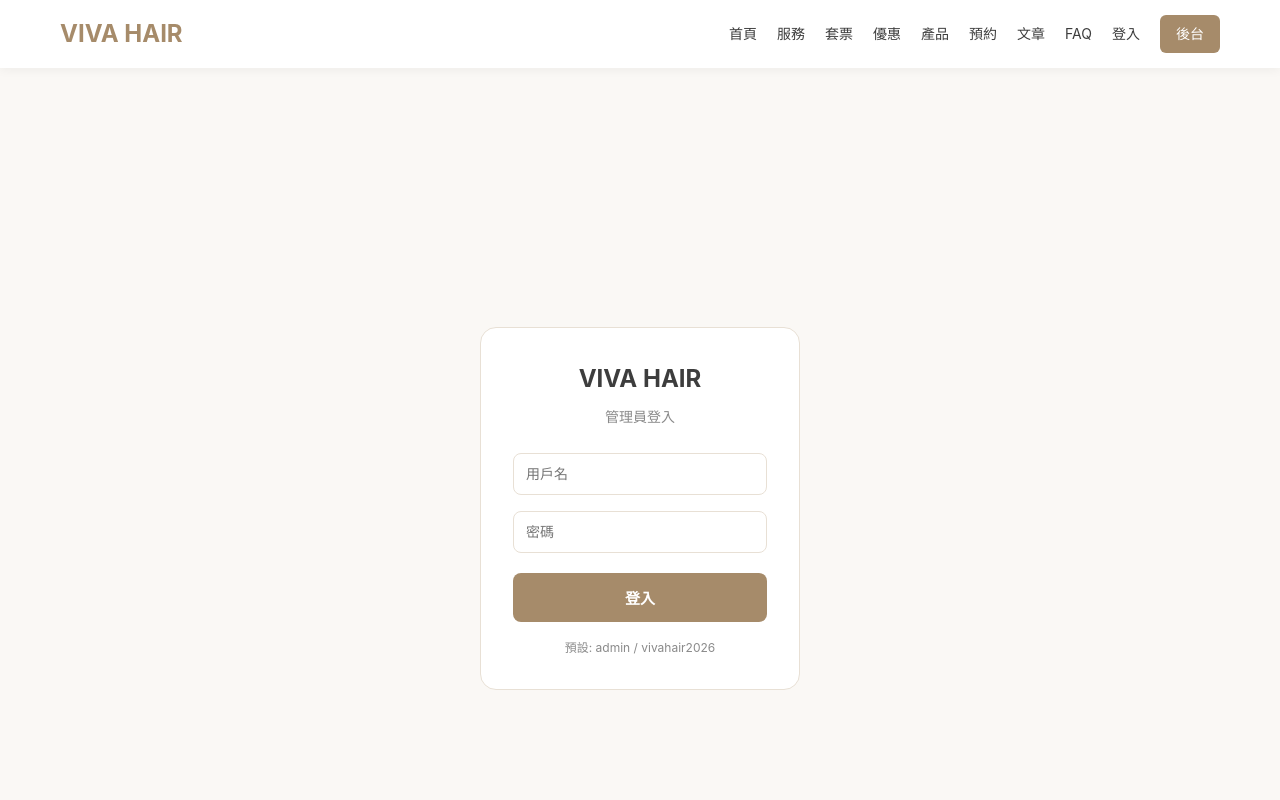
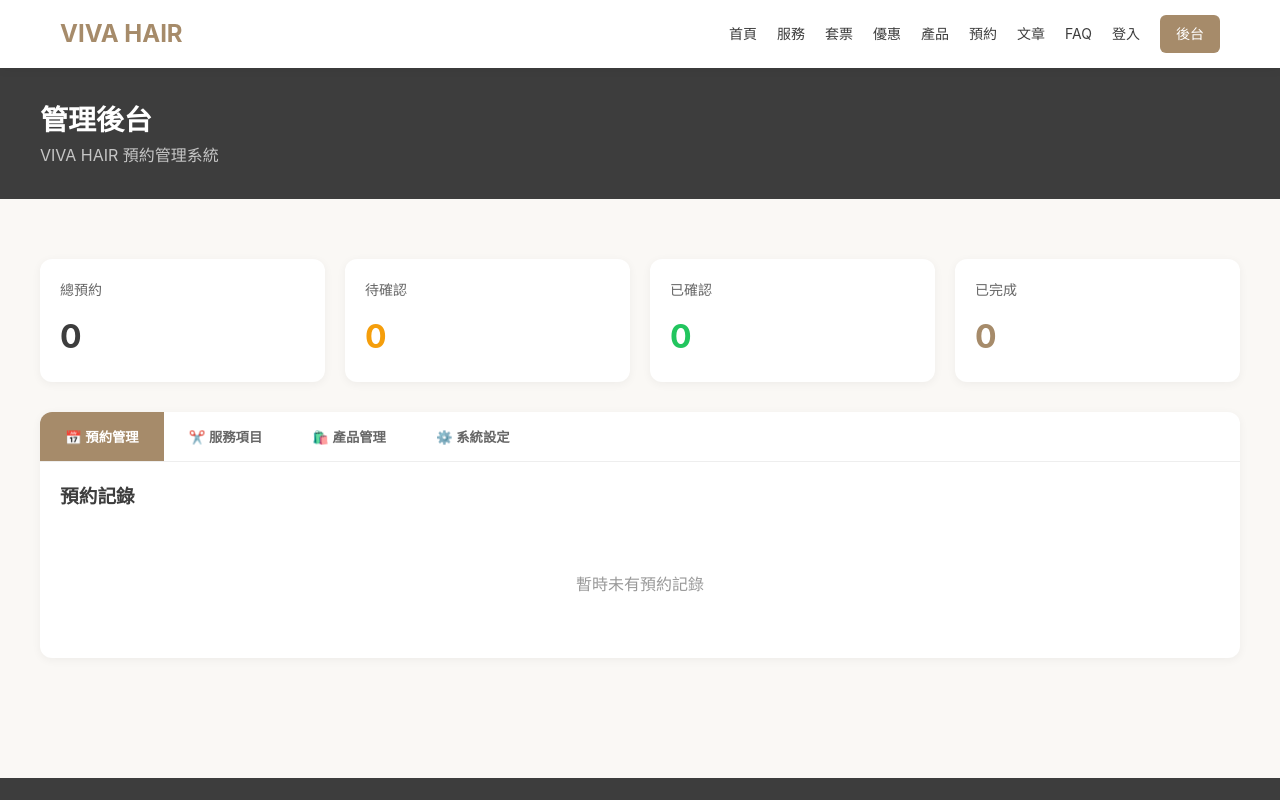
Before and after one commit to PANDORASPA/Hair-salon, a Next.js app: page /admin in a window 1280 px wide. Shown: the top 800 px of the page. Built offline with nearby package versions, Linux system fonts and the light colour scheme.

Commit message:
Update page.js

```diff
--- a/app/admin/page.js
+++ b/app/admin/page.js
@@ -1,257 +1,162 @@
 'use client'
 
-import { useState } from 'react'
-
-const ADMIN_USER = 'admin'
-const ADMIN_PASS = 'vivahair2026'
+import { useState, useEffect } from 'react'
 
 export default function Admin() {
-  const [isLoggedIn, setIsLoggedIn] = useState(false)
-  const [username, setUsername] = useState('')
-  const [password, setPassword] = useState('')
-  const [error, setError] = useState('')
-  const [tab, setTab] = useState('dashboard')
+  const [bookings, setBookings] = useState([])
+  const [activeTab, setActiveTab] = useState('bookings')
 
-  const services = [
-    { id: 'cut', name: '剪髮', price: 280, duration: 60, emoji: '✂️', active: true },
-    { id: 'color', name: '染髮', price: 680, duration: 120, emoji: '🎨', active: true },
-    { id: 'perm', name: '燙髮', price: 880, duration: 150, emoji: '💇', active: true },
-    { id: 'treatment', name: '護髮', price: 380, duration: 60, emoji: '🧴', active: true },
-  ]
+  useEffect(() => {
+    const storedBookings = JSON.parse(localStorage.getItem('viva_bookings') || '[]')
+    setBookings(storedBookings.reverse())
+  }, [])
 
-  const staff = [
-    { id: 'mark', name: 'Mark', title: '創意總監', emoji: '👨‍💼', active: true },
-    { id: 'sophia', name: 'Sophia', title: '高級髮型師', emoji: '👩‍💼', active: true },
-  ]
-
-  const tickets = [
-    { id: 'basic', name: 'Basic套餐', price: 680, original: 860, visits: 2, active: true },
-    { id: 'premium', name: 'Premium套餐', price: 1280, original: 1680, visits: 2, active: true },
-  ]
-
-  const bookings = [
-    { id: 'BK001', service: '剪髮', staff: 'Mark', date: '2026-03-15', time: '14:00', phone: '9123 4567', status: 'pending', name: '陳先生' },
-    { id: 'BK002', service: '染髮', staff: 'Sophia', date: '2026-03-16', time: '10:00', phone: '9876 5432', status: 'confirmed', name: '李小姐' },
-  ]
-
-  const handleLogin = (e) => {
-    e.preventDefault()
-    if (username === ADMIN_USER && password === ADMIN_PASS) {
-      setIsLoggedIn(true)
-      setError('')
-    } else {
-      setError('用戶名或密碼錯誤')
-    }
-  }
-
-  if (!isLoggedIn) {
-    return (
-      <div style={{ paddingTop: '80px', minHeight: '100vh', background: '#FAF8F5', display: 'flex', alignItems: 'center', justifyContent: 'center' }}>
-        <div style={{ width: '100%', maxWidth: '360px', padding: '20px' }}>
-          <div style={{ background: '#fff', borderRadius: '16px', padding: '32px', border: '1px solid #E8E0D5' }}>
-            <h2 style={{ textAlign: 'center', marginBottom: '8px', color: '#3D3D3D' }}>VIVA HAIR</h2>
-            <p style={{ textAlign: 'center', color: '#8A8A8A', marginBottom: '24px', fontSize: '14px' }}>管理員登入</p>
-            {error && <div style={{ background: '#ffebee', color: '#F44336', padding: '12px', borderRadius: '8px', marginBottom: '16px', fontSize: '14px' }}>{error}</div>}
-            <form onSubmit={handleLogin}>
-              <div style={{ marginBottom: '16px' }}>
-                <input type="text" placeholder="用戶名" value={username} onChange={(e) => setUsername(e.target.value)} style={{ width: '100%', padding: '12px', border: '1px solid #E8E0D5', borderRadius: '8px', fontSize: '14px' }} />
-              </div>
-              <div style={{ marginBottom: '20px' }}>
-                <input type="password" placeholder="密碼" value={password} onChange={(e) => setPassword(e.target.value)} style={{ width: '100%', padding: '12px', border: '1px solid #E8E0D5', borderRadius: '8px', fontSize: '14px' }} />
-              </div>
-              <button type="submit" style={{ width: '100%', padding: '14px', background: '#A68B6A', color: '#fff', border: 'none', borderRadius: '8px', fontSize: '15px', fontWeight: '600', cursor: 'pointer' }}>登入</button>
-            </form>
-            <p style={{ textAlign: 'center', marginTop: '16px', fontSize: '12px', color: '#8A8A8A' }}>預設: admin / vivahair2026</p>
-          </div>
-        </div>
-      </div>
-    )
+  const stats = {
+    totalBookings: bookings.length,
+    pending: bookings.filter(b => b.status === 'pending').length,
+    confirmed: bookings.filter(b => b.status === 'confirmed').length,
+    completed: bookings.filter(b => b.status === 'completed').length,
   }
 
   return (
-    <div style={{ paddingTop: '80px', minHeight: '100vh', background: '#FAF8F5' }}>
-      <div style={{ background: '#A68B6A', padding: '20px', display: 'flex', justifyContent: 'space-between', alignItems: 'center' }}>
-        <h1 style={{ color: '#fff', fontSize: '24px', fontWeight: 400 }}>VIVA HAIR 管理後台</h1>
-        <button onClick={() => setIsLoggedIn(false)} style={{ padding: '8px 16px', background: 'rgba(255,255,255,0.2)', color: '#fff', border: 'none', borderRadius: '6px', cursor: 'pointer', fontSize: '13px' }}>登出</button>
+    <>
+      <section style={{ padding: '30px 0', background: '#3D3D3D', color: '#fff' }}>
+        <div className="container">
+          <h1 style={{ fontSize: '28px' }}>管理後台</h1>
+          <p style={{ opacity: 0.7 }}>VIVA HAIR 預約管理系統</p>
+        </div>
+      </section>
+
+      <section className="section">
+        <div className="container">
+          <div style={{ display: 'grid', gridTemplateColumns: 'repeat(4, 1fr)', gap: '20px', marginBottom: '30px' }}>
+            <div style={{ background: '#fff', padding: '20px', borderRadius: '12px', boxShadow: '0 2px 10px rgba(0,0,0,0.05)' }}>
+              <div style={{ fontSize: '14px', color: '#666', marginBottom: '10px' }}>總預約</div>
+              <div style={{ fontSize: '32px', fontWeight: 700, color: '#3D3D3D' }}>{stats.totalBookings}</div>
+            </div>
+            <div style={{ background: '#fff', padding: '20px', borderRadius: '12px', boxShadow: '0 2px 10px rgba(0,0,0,0.05)' }}>
+              <div style={{ fontSize: '14px', color: '#666', marginBottom: '10px' }}>待確認</div>
+              <div style={{ fontSize: '32px', fontWeight: 700, color: '#f59e0b' }}>{stats.pending}</div>
+            </div>
+            <div style={{ background: '#fff', padding: '20px', borderRadius: '12px', boxShadow: '0 2px 10px rgba(0,0,0,0.05)' }}>
+              <div style={{ fontSize: '14px', color: '#666', marginBottom: '10px' }}>已確認</div>
+              <div style={{ fontSize: '32px', fontWeight: 700, color: '#22c55e' }}>{stats.confirmed}</div>
+            </div>
+            <div style={{ background: '#fff', padding: '20px', borderRadius: '12px', boxShadow: '0 2px 10px rgba(0,0,0,0.05)' }}>
+              <div style={{ fontSize: '14px', color: '#666', marginBottom: '10px' }}>已完成</div>
+              <div style={{ fontSize: '32px', fontWeight: 700, color: '#A68B6A' }}>{stats.completed}</div>
+            </div>
           </div>
 
-      <div style={{ maxWidth: '1400px', margin: '0 auto', padding: '20px' }}>
-        <div style={{ display: 'flex', gap: '8px', marginBottom: '20px', overflowX: 'auto', paddingBottom: '10px' }}>
-          <button onClick={() => setTab('dashboard')} style={{ padding: '10px 16px', background: tab === 'dashboard' ? '#A68B6A' : '#fff', color: tab === 'dashboard' ? '#fff' : '#3D3D3D', border: '1px solid #E8E0D5', borderRadius: '8px', cursor: 'pointer', fontSize: '13px' }}>Dashboard</button>
-          <button onClick={() => setTab('bookings')} style={{ padding: '10px 16px', background: tab === 'bookings' ? '#A68B6A' : '#fff', color: tab === 'bookings' ? '#fff' : '#3D3D3D', border: '1px solid #E8E0D5', borderRadius: '8px', cursor: 'pointer', fontSize: '13px' }}>預約</button>
-          <button onClick={() => setTab('services')} style={{ padding: '10px 16px', background: tab === 'services' ? '#A68B6A' : '#fff', color: tab === 'services' ? '#fff' : '#3D3D3D', border: '1px solid #E8E0D5', borderRadius: '8px', cursor: 'pointer', fontSize: '13px' }}>服務</button>
-          <button onClick={() => setTab('staff')} style={{ padding: '10px 16px', background: tab === 'staff' ? '#A68B6A' : '#fff', color: tab === 'staff' ? '#fff' : '#3D3D3D', border: '1px solid #E8E0D5', borderRadius: '8px', cursor: 'pointer', fontSize: '13px' }}>員工</button>
-          <button onClick={() => setTab('tickets')} style={{ padding: '10px 16px', background: tab === 'tickets' ? '#A68B6A' : '#fff', color: tab === 'tickets' ? '#fff' : '#3D3D3D', border: '1px solid #E8E0D5', borderRadius: '8px', cursor: 'pointer', fontSize: '13px' }}>套票</button>
-          <button onClick={() => setTab('settings')} style={{ padding: '10px 16px', background: tab === 'settings' ? '#A68B6A' : '#fff', color: tab === 'settings' ? '#fff' : '#3D3D3D', border: '1px solid #E8E0D5', borderRadius: '8px', cursor: 'pointer', fontSize: '13px' }}>設定</button>
+          <div style={{ background: '#fff', borderRadius: '12px', boxShadow: '0 2px 10px rgba(0,0,0,0.05)', overflow: 'hidden' }}>
+            <div style={{ display: 'flex', borderBottom: '1px solid #eee' }}>
+              {['bookings', 'services', 'products', 'settings'].map(tab => (
+                <button
+                  key={tab}
+                  onClick={() => setActiveTab(tab)}
+                  style={{
+                    padding: '15px 25px',
+                    background: activeTab === tab ? '#A68B6A' : 'transparent',
+                    color: activeTab === tab ? '#fff' : '#666',
+                    border: 'none',
+                    cursor: 'pointer',
+                    fontWeight: 600
+                  }}
+                >
+                  {tab === 'bookings' && '📅 '}
+                  {tab === 'services' && '✂️ '}
+                  {tab === 'products' && '🛍️ '}
+                  {tab === 'settings' && '⚙️ '}
+                  {tab === 'bookings' && '預約管理'}
+                  {tab === 'services' && '服務項目'}
+                  {tab === 'products' && '產品管理'}
+                  {tab === 'settings' && '系統設定'}
+                </button>
+              ))}
             </div>
 
-        <div style={{ background: '#fff', borderRadius: '16px', padding: '24px', border: '1px solid #E8E0D5' }}>
-
-          {tab === 'dashboard' && (
+            <div style={{ padding: '20px' }}>
+              {activeTab === 'bookings' && (
                 <>
-              <h2 style={{ marginBottom: '20px', fontSize: '20px' }}>數據概覽</h2>
-              <div style={{ display: 'grid', gridTemplateColumns: 'repeat(auto-fit, minmax(200px, 1fr))', gap: '16px' }}>
-                <div style={{ background: '#FAF8F5', padding: '20px', borderRadius: '12px', textAlign: 'center' }}>
-                  <div style={{ fontSize: '32px', color: '#A68B6A', fontWeight: '700' }}>2</div>
-                  <div style={{ fontSize: '14px', color: '#6B6B6B' }}>今日預約</div>
-                </div>
-                <div style={{ background: '#FAF8F5', padding: '20px', borderRadius: '12px', textAlign: 'center' }}>
-                  <div style={{ fontSize: '32px', color: '#FF9800', fontWeight: '700' }}>1</div>
-                  <div style={{ fontSize: '14px', color: '#6B6B6B' }}>待確認</div>
-                </div>
-                <div style={{ background: '#FAF8F5', padding: '20px', borderRadius: '12px', textAlign: 'center' }}>
-                  <div style={{ fontSize: '32px', color: '#4CAF50', fontWeight: '700' }}>4</div>
-                  <div style={{ fontSize: '14px', color: '#6B6B6B' }}>服務項目</div>
-                </div>
-              </div>
-            </>
-          )}
-
-          {tab === 'bookings' && (
-            <>
-              <h2 style={{ marginBottom: '20px', fontSize: '20px' }}>預約管理</h2>
+                  <h3 style={{ marginBottom: '20px' }}>預約記錄</h3>
+                  {bookings.length === 0 ? (
+                    <p style={{ color: '#999', textAlign: 'center', padding: '40px' }}>暫時未有預約記錄</p>
+                  ) : (
+                    <div style={{ overflowX: 'auto' }}>
                       <table style={{ width: '100%', borderCollapse: 'collapse' }}>
                         <thead>
-                  <tr style={{ borderBottom: '2px solid #E8E0D5' }}>
-                    <th style={{ padding: '12px', textAlign: 'left', fontSize: '12px', color: '#8A8A8A' }}>編號</th>
-                    <th style={{ padding: '12px', textAlign: 'left', fontSize: '12px', color: '#8A8A8A' }}>姓名</th>
-                    <th style={{ padding: '12px', textAlign: 'left', fontSize: '12px', color: '#8A8A8A' }}>服務</th>
-                    <th style={{ padding: '12px', textAlign: 'left', fontSize: '12px', color: '#8A8A8A' }}>日期</th>
-                    <th style={{ padding: '12px', textAlign: 'left', fontSize: '12px', color: '#8A8A8A' }}>狀態</th>
-                    <th style={{ padding: '12px', textAlign: 'left', fontSize: '12px', color: '#8A8A8A' }}>操作</th>
+                          <tr style={{ borderBottom: '2px solid #eee' }}>
+                            <th style={{ padding: '12px', textAlign: 'left', color: '#666' }}>編號</th>
+                            <th style={{ padding: '12px', textAlign: 'left', color: '#666' }}>客戶</th>
+                            <th style={{ padding: '12px', textAlign: 'left', color: '#666' }}>服務</th>
+                            <th style={{ padding: '12px', textAlign: 'left', color: '#666' }}>日期</th>
+                            <th style={{ padding: '12px', textAlign: 'left', color: '#666' }}>時間</th>
+                            <th style={{ padding: '12px', textAlign: 'left', color: '#666' }}>金額</th>
+                            <th style={{ padding: '12px', textAlign: 'left', color: '#666' }}>狀態</th>
+                            <th style={{ padding: '12px', textAlign: 'left', color: '#666' }}>操作</th>
                           </tr>
                         </thead>
                         <tbody>
-                  {bookings.map(b => (
-                    <tr key={b.id} style={{ borderBottom: '1px solid #E8E0D5' }}>
-                      <td style={{ padding: '12px', fontSize: '13px' }}>{b.id}</td>
-                      <td style={{ padding: '12px', fontSize: '13px' }}>{b.name}</td>
-                      <td style={{ padding: '12px', fontSize: '13px' }}>{b.service}</td>
-                      <td style={{ padding: '12px', fontSize: '13px' }}>{b.date} {b.time}</td>
-                      <td style={{ padding: '12px' }}><span style={{ padding: '4px 8px', borderRadius: '12px', fontSize: '11px', background: b.status === 'pending' ? '#FFF3E0' : '#E8F5E9', color: b.status === 'pending' ? '#FF9800' : '#4CAF50' }}>{b.status === 'pending' ? '待確認' : '已確認'}</span></td>
+                          {bookings.map((booking, index) => (
+                            <tr key={index} style={{ borderBottom: '1px solid #f5f5f5' }}>
+                              <td style={{ padding: '12px', fontWeight: 600 }}>{booking.ref}</td>
                               <td style={{ padding: '12px' }}>
-                        <button style={{ padding: '6px 10px', background: '#A68B6A', color: '#fff', border: 'none', borderRadius: '6px', cursor: 'pointer', fontSize: '11px', marginRight: '4px' }}>確認</button>
-                        <button style={{ padding: '6px 10px', background: '#ffebee', color: '#F44336', border: 'none', borderRadius: '6px', cursor: 'pointer', fontSize: '11px' }}>取消</button>
+                                <div>{booking.name}</div>
+                                <div style={{ fontSize: '12px', color: '#999' }}>{booking.phone}</div>
+                              </td>
+                              <td style={{ padding: '12px' }}>{booking.service}</td>
+                              <td style={{ padding: '12px' }}>{booking.date}</td>
+                              <td style={{ padding: '12px' }}>{booking.time}</td>
+                              <td style={{ padding: '12px', fontWeight: 600, color: '#A68B6A' }}>${booking.finalPrice}</td>
+                              <td style={{ padding: '12px' }}>
+                                <span style={{
+                                  padding: '4px 10px',
+                                  borderRadius: '12px',
+                                  fontSize: '12px',
+                                  background: booking.status === 'pending' ? '#fef3c7' : '#dcfce7',
+                                  color: booking.status === 'pending' ? '#d97706' : '#16a34a'
+                                }}>
+                                  {booking.status === 'pending' ? '待確認' : '已確認'}
+                                </span>
+                              </td>
+                              <td style={{ padding: '12px' }}>
+                                <button style={{ padding: '6px 12px', marginRight: '5px', background: '#22c55e', color: '#fff', border: 'none', borderRadius: '4px', cursor: 'pointer', fontSize: '12px' }}>
+                                  確認
+                                </button>
+                                <button style={{ padding: '6px 12px', background: '#ef4444', color: '#fff', border: 'none', borderRadius: '4px', cursor: 'pointer', fontSize: '12px' }}>
+                                  取消
+                                </button>
                               </td>
                             </tr>
                           ))}
                         </tbody>
                       </table>
+                    </div>
+                  )}
                 </>
               )}
 
-          {tab === 'services' && (
-            <>
-              <div style={{ display: 'flex', justifyContent: 'space-between', alignItems: 'center', marginBottom: '20px' }}>
-                <h2 style={{ fontSize: '20px' }}>服務項目</h2>
-                <button style={{ padding: '10px 20px', background: '#A68B6A', color: '#fff', border: 'none', borderRadius: '8px', cursor: 'pointer', fontSize: '13px' }}>+ 新增服務</button>
+              {activeTab === 'services' && (
+                <div style={{ textAlign: 'center', padding: '40px', color: '#999' }}>
+                  <p>服務項目管理 - 即將推出</p>
                 </div>
-              <div style={{ display: 'grid', gap: '12px' }}>
-                {services.map((s, i) => (
-                  <div key={i} style={{ display: 'flex', justifyContent: 'space-between', alignItems: 'center', padding: '16px', background: '#FAF8F5', borderRadius: '12px' }}>
-                    <div style={{ display: 'flex', alignItems: 'center', gap: '16px' }}>
-                      <span style={{ fontSize: '24px' }}>{s.emoji}</span>
-                      <div>
-                        <div style={{ fontWeight: '500' }}>{s.name}</div>
-                        <div style={{ fontSize: '12px', color: '#8A8A8A' }}>{s.duration}分鐘</div>
-                      </div>
-                    </div>
-                    <div style={{ display: 'flex', alignItems: 'center', gap: '24px' }}>
-                      <div style={{ textAlign: 'right' }}>
-                        <div style={{ fontWeight: '600', color: '#A68B6A' }}>${s.price}</div>
-                      </div>
-                      <button style={{ padding: '8px 12px', background: '#fff', border: '1px solid #E8E0D5', borderRadius: '6px', cursor: 'pointer', fontSize: '12px' }}>編輯</button>
-                    </div>
-                  </div>
-                ))}
-              </div>
-            </>
               )}
 
-          {tab === 'staff' && (
-            <>
-              <div style={{ display: 'flex', justifyContent: 'space-between', alignItems: 'center', marginBottom: '20px' }}>
-                <h2 style={{ fontSize: '20px' }}>員工管理</h2>
-                <button style={{ padding: '10px 20px', background: '#A68B6A', color: '#fff', border: 'none', borderRadius: '8px', cursor: 'pointer', fontSize: '13px' }}>+ 新增員工</button>
+              {activeTab === 'products' && (
+                <div style={{ textAlign: 'center', padding: '40px', color: '#999' }}>
+                  <p>產品管理 - 即將推出</p>
                 </div>
-              <div style={{ display: 'grid', gridTemplateColumns: 'repeat(auto-fit, minmax(280px, 1fr))', gap: '16px' }}>
-                {staff.map((s, i) => (
-                  <div key={i} style={{ padding: '20px', background: '#FAF8F5', borderRadius: '12px' }}>
-                    <div style={{ display: 'flex', alignItems: 'center', gap: '16px', marginBottom: '12px' }}>
-                      <span style={{ fontSize: '32px' }}>{s.emoji}</span>
-                      <div>
-                        <div style={{ fontWeight: '500' }}>{s.name}</div>
-                        <div style={{ fontSize: '12px', color: '#A68B6A' }}>{s.title}</div>
-                      </div>
-                    </div>
-                    <button style={{ padding: '8px 16px', background: '#fff', border: '1px solid #E8E0D5', borderRadius: '6px', cursor: 'pointer', fontSize: '12px' }}>編輯排班</button>
-                  </div>
-                ))}
-              </div>
-            </>
               )}
 
-          {tab === 'tickets' && (
-            <>
-              <div style={{ display: 'flex', justifyContent: 'space-between', alignItems: 'center', marginBottom: '20px' }}>
-                <h2 style={{ fontSize: '20px' }}>套票管理</h2>
-                <button style={{ padding: '10px 20px', background: '#A68B6A', color: '#fff', border: 'none', borderRadius: '8px', cursor: 'pointer', fontSize: '13px' }}>+ 新增套票</button>
+              {activeTab === 'settings' && (
+                <div style={{ textAlign: 'center', padding: '40px', color: '#999' }}>
+                  <p>系統設定 - 即將推出</p>
                 </div>
-              <div style={{ display: 'grid', gridTemplateColumns: 'repeat(auto-fit, minmax(280px, 1fr))', gap: '16px' }}>
-                {tickets.map((t, i) => (
-                  <div key={i} style={{ padding: '20px', background: '#FAF8F5', borderRadius: '12px' }}>
-                    <div style={{ fontWeight: '500', marginBottom: '8px' }}>{t.name}</div>
-                    <div style={{ display: 'flex', justifyContent: 'space-between', alignItems: 'center' }}>
-                      <div>
-                        <span style={{ fontWeight: '600', color: '#A68B6A' }}>${t.price}</span>
-                        <span style={{ fontSize: '12px', color: '#8A8A8A', textDecoration: 'line-through', marginLeft: '8px' }}>${t.original}</span>
-                      </div>
-                      <span style={{ fontSize: '12px', color: '#8A8A8A' }}>{t.visits}次</span>
-                    </div>
-                  </div>
-                ))}
-              </div>
-            </>
               )}
-
-          {tab === 'settings' && (
-            <>
-              <h2 style={{ marginBottom: '20px', fontSize: '20px' }}>基本設定</h2>
-              <div style={{ display: 'grid', gap: '20px' }}>
-                <div>
-                  <label style={{ display: 'block', marginBottom: '8px', fontSize: '14px', fontWeight: '500' }}>商戶名稱</label>
-                  <input type="text" defaultValue="VIVA HAIR" style={{ width: '100%', padding: '12px', border: '1px solid #E8E0D5', borderRadius: '8px', fontSize: '14px' }} />
-                </div>
-                <div style={{ display: 'grid', gridTemplateColumns: '1fr 1fr', gap: '16px' }}>
-                  <div>
-                    <label style={{ display: 'block', marginBottom: '8px', fontSize: '14px', fontWeight: '500' }}>電話</label>
-                    <input type="text" defaultValue="+852 1234 5678" style={{ width: '100%', padding: '12px', border: '1px solid #E8E0D5', borderRadius: '8px', fontSize: '14px' }} />
-                  </div>
-                  <div>
-                    <label style={{ display: 'block', marginBottom: '8px', fontSize: '14px', fontWeight: '500' }}>WhatsApp</label>
-                    <input type="text" defaultValue="+852 1234 5678" style={{ width: '100%', padding: '12px', border: '1px solid #E8E0D5', borderRadius: '8px', fontSize: '14px' }} />
-                  </div>
-                </div>
-                <div>
-                  <label style={{ display: 'block', marginBottom: '8px', fontSize: '14px', fontWeight: '500' }}>地址</label>
-                  <input type="text" defaultValue="九龍太子通菜街17A 1樓" style={{ width: '100%', padding: '12px', border: '1px solid #E8E0D5', borderRadius: '8px', fontSize: '14px' }} />
-                </div>
-                <h3 style={{ marginTop: '20px', fontSize: '16px' }}>營業時間</h3>
-                {['星期一', '星期二', '星期三', '星期四', '星期五', '星期六', '星期日'].map((day, i) => (
-                  <div key={i} style={{ display: 'flex', alignItems: 'center', gap: '12px', padding: '12px', background: '#FAF8F5', borderRadius: '8px' }}>
-                    <span style={{ width: '60px', fontWeight: '500' }}>{day}</span>
-                    <input type="time" defaultValue="10:00" style={{ padding: '8px', border: '1px solid #E8E0D5', borderRadius: '6px', fontSize: '13px' }} />
-                    <span>至</span>
-                    <input type="time" defaultValue="20:00" style={{ padding: '8px', border: '1px solid #E8E0D5', borderRadius: '6px', fontSize: '13px' }} />
-                  </div>
-                ))}
-                <button style={{ marginTop: '20px', padding: '14px', background: '#A68B6A', color: '#fff', border: 'none', borderRadius: '8px', cursor: 'pointer', fontSize: '15px', fontWeight: '600' }}>儲存設定</button>
-              </div>
-            </>
-          )}
-
             </div>
           </div>
         </div>
+      </section>
+    </>
   )
 }
```
Lines whose indentation alone changed are shown as unchanged.
